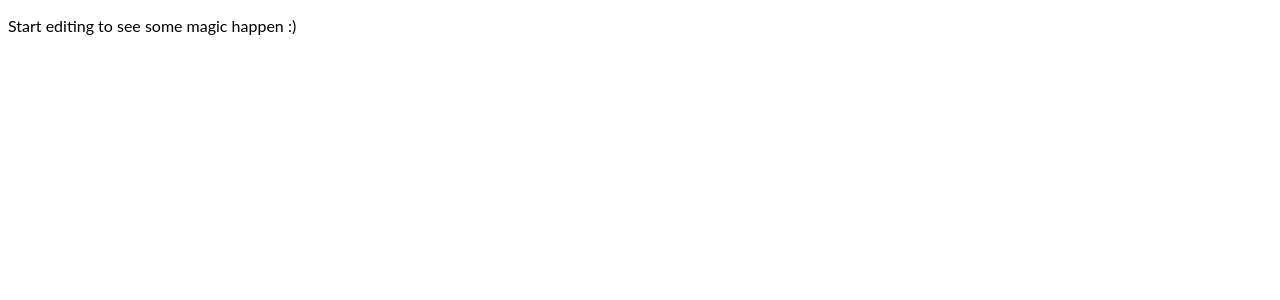
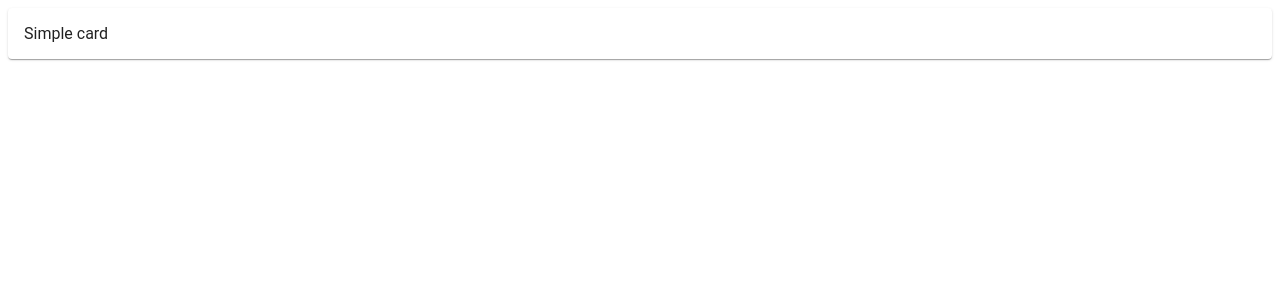
Before and after one commit to elwood-berry/esb-password-generator, an Angular app: page / in a window 1280 px wide. Shown: the top 300 px of the page. Built offline with nearby package versions, Linux system fonts and the light colour scheme.

Commit message:
8 files modified

```diff
--- a/package.json
+++ b/package.json
@@ -4,10 +4,13 @@
   "private": true,
   "dependencies": {
     "@angular/animations": "^12.1.0",
+    "@angular/cdk": "12.1.1",
     "@angular/common": "^12.1.0",
     "@angular/compiler": "^12.1.0",
     "@angular/core": "^12.1.0",
+    "@angular/flex-layout": "^12.0.0-beta.34",
     "@angular/forms": "^12.1.0",
+    "@angular/material": "^12.1.1",
     "@angular/platform-browser": "^12.1.0",
     "@angular/platform-browser-dynamic": "^12.1.0",
     "@angular/router": "^12.1.0",
--- a/src/app/app.component.html
+++ b/src/app/app.component.html
@@ -1,4 +1,7 @@
-
-<p>
-  Start editing to see some magic happen :)
-</p>
+<!--
+PASSWORD GENERATOR.
+See https://github.com/elwood-berry/esb-password-generator
+Author: Elwood Berry for ELWOODBERRY.COM
+Email: me@elwoodberry.com
+-->
+<mat-card>Simple card</mat-card>
--- a/src/app/app.component.scss
+++ b/src/app/app.component.scss
@@ -1,3 +1,6 @@
-p {
-  font-family: Lato;
-}
+/*
+PASSWORD GENERATOR.
+See https://github.com/elwood-berry/esb-password-generator
+Author: Elwood Berry for ELWOODBERRY.COM
+Email: me@elwoodberry.com
+*/
--- a/src/app/app.module.ts
+++ b/src/app/app.module.ts
@@ -1,5 +1,8 @@
 /*
 PASSWORD GENERATOR.
+See https://github.com/elwood-berry/esb-password-generator
+Author: Elwood Berry for ELWOODBERRY.COM
+Email: me@elwoodberry.com
 */
 
 // ANGULAR
--- a/src/styles.css
+++ b/src/styles.css
@@ -1 +1,8 @@
-/* Add application styles & imports to this file! */
+/*
+PASSWORD GENERATOR.
+See https://github.com/elwood-berry/esb-password-generator
+Author: Elwood Berry for ELWOODBERRY.COM
+Email: me@elwoodberry.com
+*/
+
+@import '~@angular/material/prebuilt-themes/indigo-pink.css';
```
Also changed, not shown: src/app/app.component.ts (+7 -0 lines), src/index.html (+7 -0 lines), 1 other file (tests, documents, lock files or other folders).
